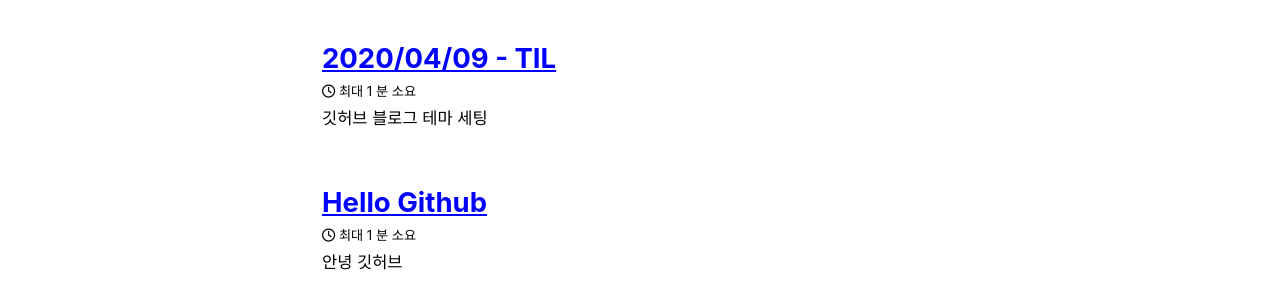
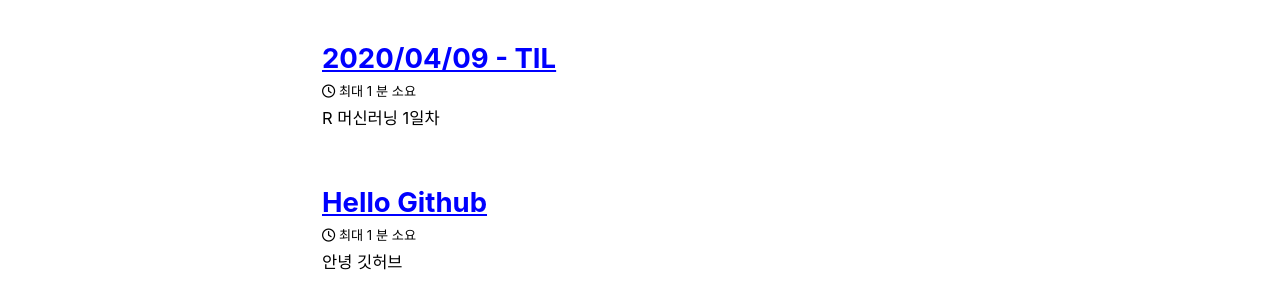
Before and after one commit to smilerrr/smilerrr.github.io, a Jekyll site: the page built from index.html, in a window 1280 px wide and 900 px high, scrolled down 392 px. Shown: the part 339-639 px from the top of the window. Built offline with Jekyll 4.4.1, drawn with Linux system fonts in a browser that asks for light colours; cached includes are drawn as plain includes; nearby versions of some CDN libraries; the list of posts is cut into pages by our own code.

Commit message:
Update 2020-04-02-R.md

```diff
--- a/_posts/til/2020-04-02-R.md
+++ b/_posts/til/2020-04-02-R.md
@@ -1,6 +1,6 @@
 ---
 title: "2020/04/09 - TIL"
-excerpt: "깃허브 블로그 테마 세팅"
+excerpt: "R 머신러닝 1일차"
 categories:
    - TIL
 tags:
```
